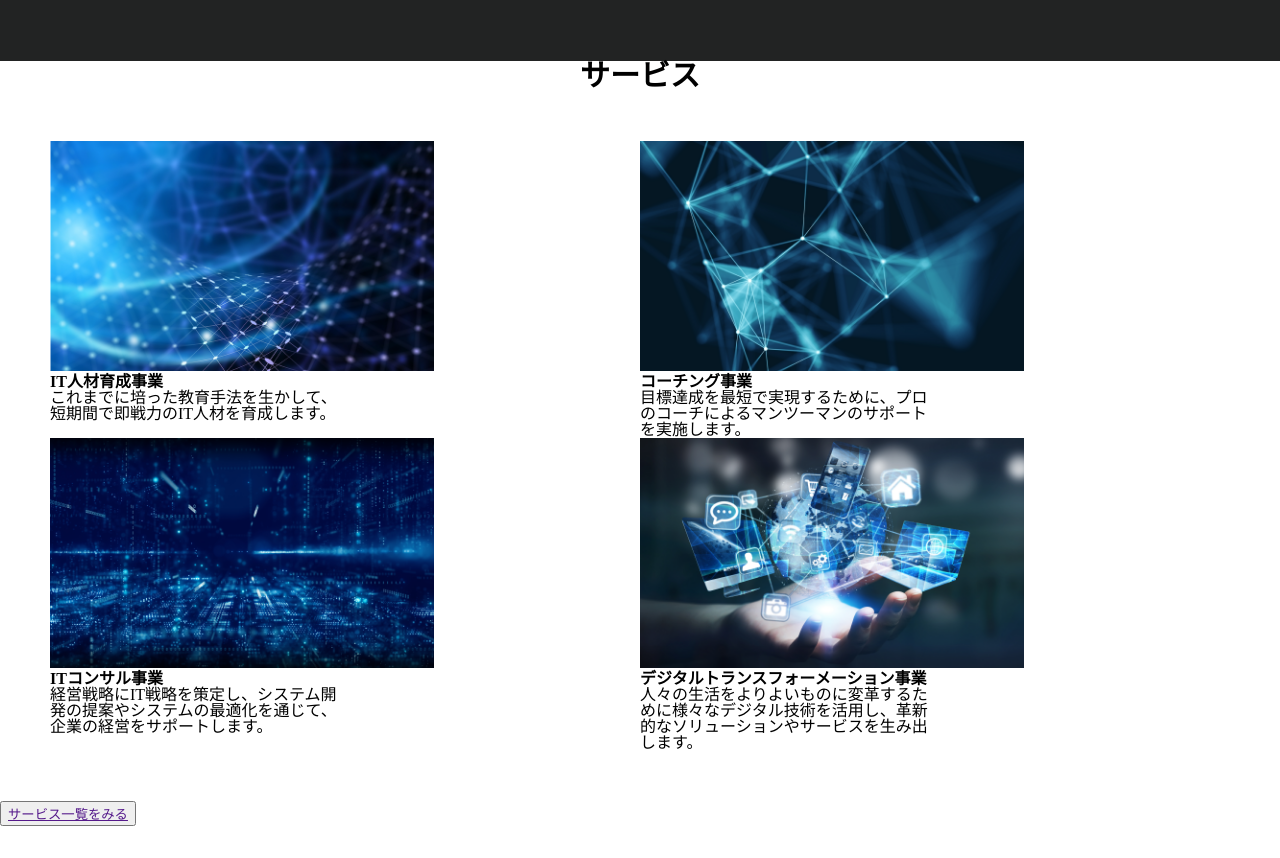
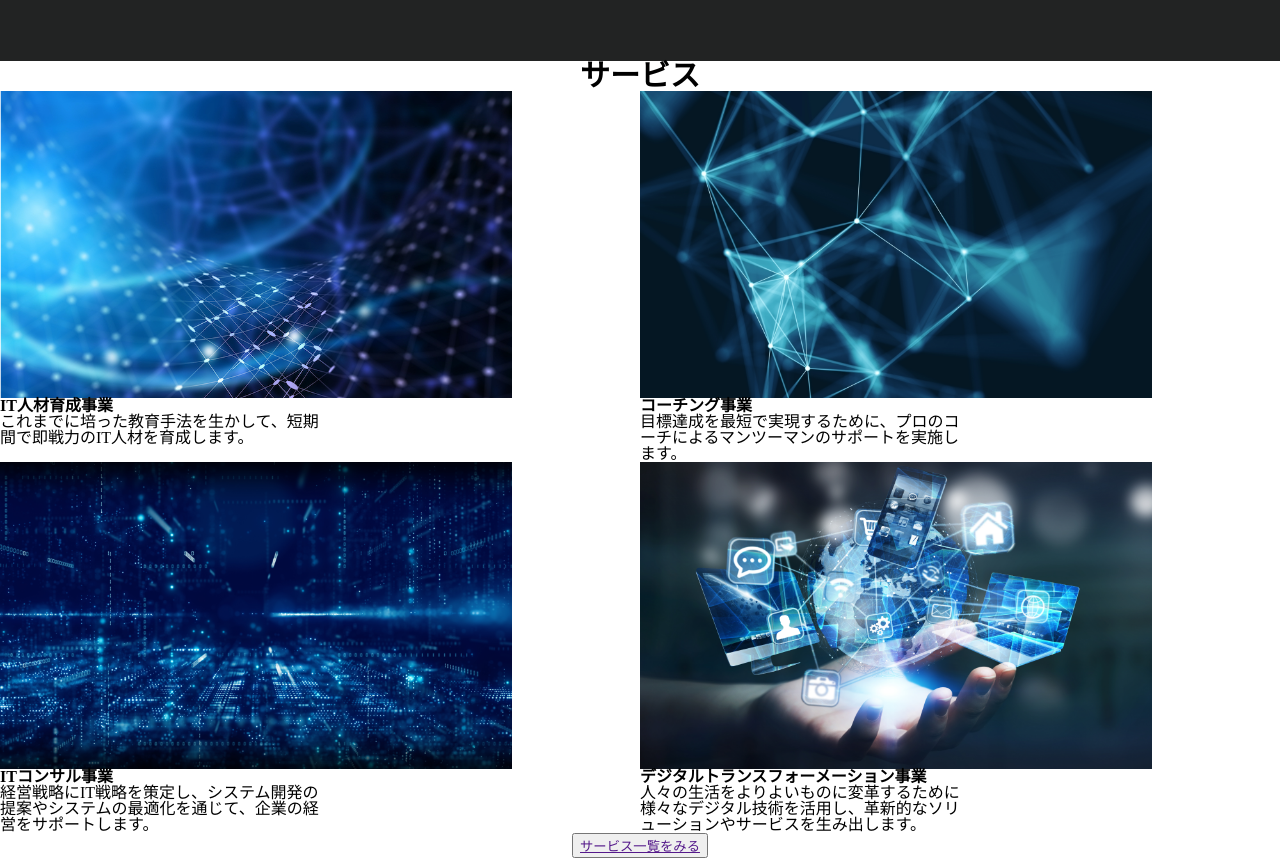
Before and after one commit to ni-shi-ko/20210315_nishide, a plain HTML site: page index.html in a window 1280 px wide. Shown: the part 933-1791 px from the top of the page. Before the commit the page ends 1759 px from the top, so only its background shows below. Drawn offline with Linux system fonts and the light colour scheme.

Commit message:
Update index.css

```diff
--- a/css/index.css
+++ b/css/index.css
@@ -67,17 +67,20 @@
   font-weight: bold;
 }
 .service_wrap {
-  padding: 50px;
   display: flex;
   flex-wrap: wrap;
-  justify-content: center;
+  justify-content: space-between;
 }
 .service_container {
- width: 50%;
+  width: 50%;
 }
 .service_container img {
-  width: 65%;
+  display: block;
+  width: 80%;
 }
 .service_container p {
   width: 50%;
 }
+.btn {
+  text-align: center;
+}
```
